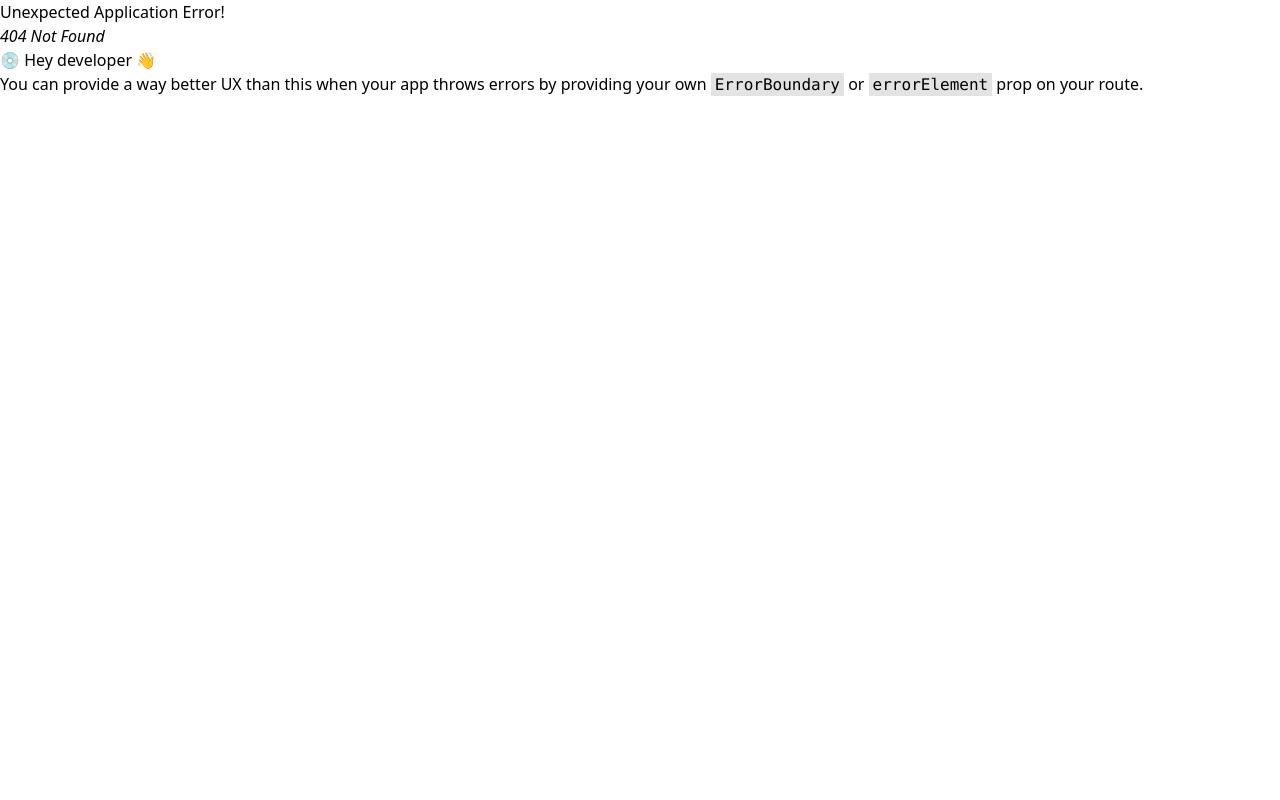
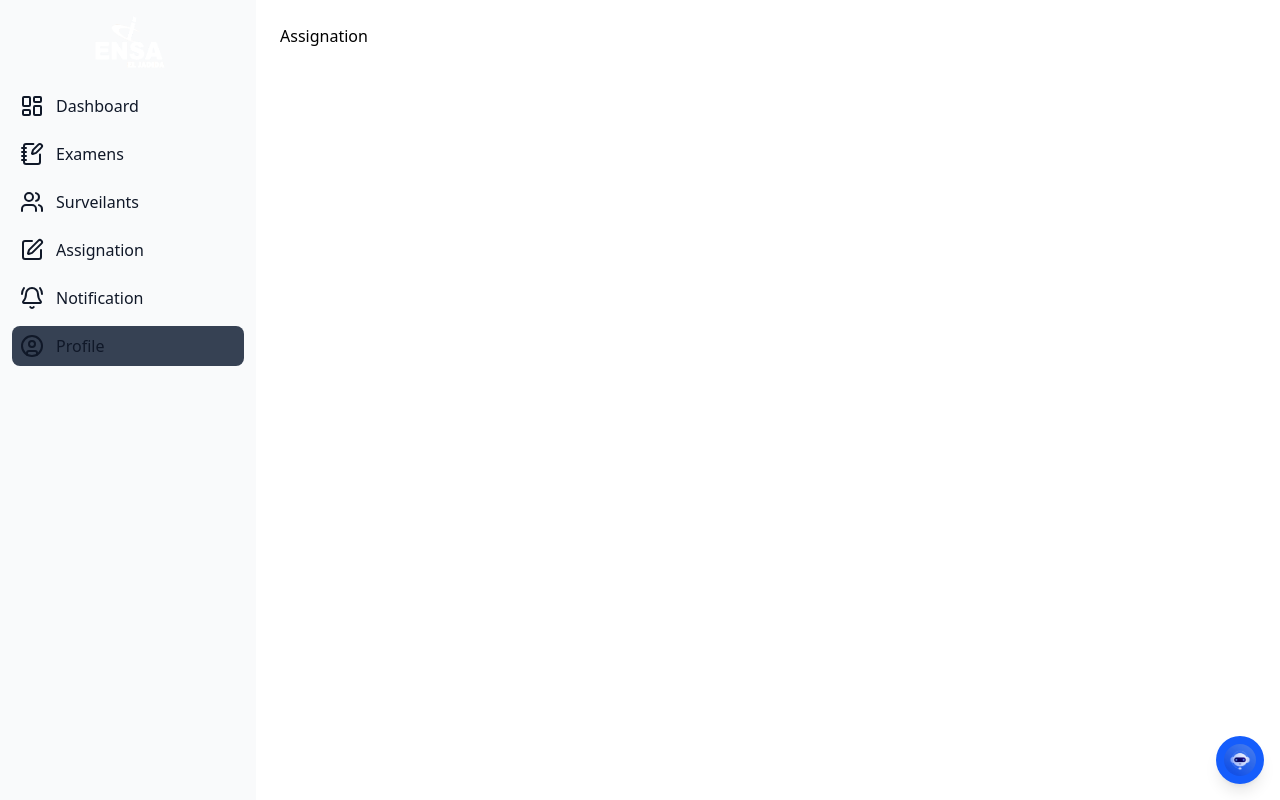
Before and after one commit to walid-mataich/EnsajSeurveillance, a React (Vite) app in the folder Frontend/: page /admin/profile in a window 1280 px wide. Before the commit this address had no page. Built offline with nearby package versions, Linux system fonts and the light colour scheme.

Commit message:
react-router

```diff
--- a/Frontend/src/App.jsx
+++ b/Frontend/src/App.jsx
@@ -5,6 +5,11 @@ import AdminLogin from "./pages/AdminLogin";
 import Home from "./pages/Home";
 import SurvDashboard from "./pages/SurvDashboard";
 import SurvLogin from "./pages/SurvLogin";
+import Sidebar from "./components/Sidebar";
+import AdminLayout from "./layouts/AdminLayout";
+import ExamenAdd from "./pages/ExamenAdd";
+import Assignation from "./pages/Assignation";
+
 
 import {
   Route,
@@ -12,17 +17,25 @@ import {
   createRoutesFromElements,
   RouterProvider,
 } from "react-router-dom";
+import { SiD } from "react-icons/si";
 
 const router = createBrowserRouter(
   createRoutesFromElements(
     <>
-      <Route path="/" index element={<AdminDashboard />} />
+      <Route path="/admin" element={<AdminLayout />}>
+        <Route index path="dashboard" element={<AdminDashboard />} />
+        <Route path="examens" element={<ExamenAdd/>} />
+        <Route path="surveillants" element={<Assignation/>} />
+        <Route path="Assignation" element={<Assignation/>} />
+        <Route path="Notif" element={<Assignation/>} />
+        <Route path="profile" element={<Assignation/>} />
+      </Route>
     </>
   )
 );
 
 function App() {
-  return <RouterProvider router = {router}/>;
+  return <RouterProvider router={router} />;
 }
 
 export default App;
--- a/Frontend/src/components/Sidebar.jsx
+++ b/Frontend/src/components/Sidebar.jsx
@@ -10,7 +10,9 @@ import {
 } from "lucide-react";
 import SidebarItem from "./SidebarItem";
 
-const Sidebar = ({ setSelectedTab }) => {
+const Sidebar = () => {
+
+
   const [isOpen, setIsOpen] = useState(false);
   const sidebarRef = useRef(null);
 
@@ -52,22 +54,27 @@ const Sidebar = ({ setSelectedTab }) => {
           </div>
 
           <ul className="space-y-2 font-medium">
-            <SidebarItem text="Dashboard" onClick={() => setSelectedTab("Dashboard")}>
+            <SidebarItem text="Dashboard" path="/admin/dashboard" >
               <LayoutDashboardIcon />
             </SidebarItem>
-            <SidebarItem text="Examens" onClick={() => setSelectedTab("Examens")}>
+
+            <SidebarItem text="Examens" path="/admin/examens">
               <NotebookPen />
             </SidebarItem>
-            <SidebarItem text="Surveilants" onClick={() => setSelectedTab("Surveilants")}>
+
+            <SidebarItem text="Surveilants" path="/admin/Surveillants">
               <Users />
             </SidebarItem>
-            <SidebarItem text="Assignation" onClick={() => setSelectedTab("Assignation")}>
+
+            <SidebarItem text="Assignation" path="/admin/Assignation">
               <SquarePen />
             </SidebarItem>
-            <SidebarItem text="Notification" onClick={() => setSelectedTab("Notification")}>
+
+            <SidebarItem text="Notification" path="/admin/Notif">
               <BellRing />
             </SidebarItem>
-            <SidebarItem text="Profile" onClick={() => setSelectedTab("Profile")}>
+
+            <SidebarItem text="Profile" path="/admin/profile">
               <CircleUser />
             </SidebarItem>
           </ul>
--- a/Frontend/src/components/SidebarItem.jsx
+++ b/Frontend/src/components/SidebarItem.jsx
@@ -1,16 +1,16 @@
 import React from 'react'
+import { NavLink } from 'react-router-dom'
 
-const SidebarItem = ({children,text,}) => {
+const SidebarItem = ({children,text,path}) => {
   return (
     <li>
-    <a
-      href="#"
-      className="flex items-center p-2 text-gray-900 rounded-lg dark:text-white hover:bg-gray-100 dark:hover:bg-gray-700 group"
-    >
+      <NavLink to={path} className={ ({isActive})=> `flex items-center p-2 text-gray-900 rounded-lg dark:text-white hover:bg-gray-100 dark:hover:bg-gray-700 group ${isActive &&"bg-gray-700"}`}>
+
       {children}
 
       <span className="ms-3">{text}</span>
-    </a>
+
+    </NavLink>
     </li>
 
   )
--- /dev/null
+++ b/Frontend/src/layouts/AdminLayout.jsx
@@ -0,0 +1,18 @@
+import React from "react";
+import Sidebar from "../components/Sidebar";
+import { Outlet } from "react-router-dom";
+import ChatBot from "../components/Chatbot";
+
+const AdminLayout = () => {
+  return (
+    <>
+      <Sidebar />
+      <div className="p-6 sm:ml-64">
+        <Outlet />
+      </div>
+      <ChatBot />
+    </>
+  );
+};
+
+export default AdminLayout;
--- a/Frontend/src/pages/AdminDashboard.jsx
+++ b/Frontend/src/pages/AdminDashboard.jsx
@@ -13,19 +13,10 @@ import { useState, useEffect, useRef } from "react";
 function AdminDashboard() {
   return (
     <>
-      <Sidebar />
-      {/*  */}
-
-      <div className="p-6 sm:ml-64">
-        <ExamSchedule />
-        <div className="flex-1 flex items-center justify-center p-6">
-          <ExamenForm />
-        </div>
-      </div>
-      <ChatBot/>
 
 
-      {/* <div class="p-4 sm:ml-64">
+
+      <div class="p-4 sm:ml-64">
         <div>
           <div className="text-center ml-auto m-10  rounded-md p-9 ">
             <h1 className="text-2xl font-bold">Types des surveillants</h1>
@@ -69,7 +60,7 @@ function AdminDashboard() {
         </div>
         <Matieres />
         </div>
-      */}
+
     </>
   );
 }
--- /dev/null
+++ b/Frontend/src/pages/Assignation.jsx
@@ -0,0 +1,9 @@
+import React from 'react'
+
+const Assignation = () => {
+  return (
+    <div>Assignation</div>
+  )
+}
+
+export default Assignation
--- /dev/null
+++ b/Frontend/src/pages/ExamenAdd.jsx
@@ -0,0 +1,76 @@
+import React from "react";
+import CountUp from "../components/Count";
+import Matieres from "../components/Matiere";
+import Sidebar from "../components/Sidebar";
+import ExamenForm from "../components/ExamenForm";
+import Planning from "../components/Planning";
+import ExamSchedule from "../components/ExamSchedule";
+import ChatBot from "../components/Chatbot";
+
+import { PieChart } from "@mui/x-charts";
+import { useState, useEffect, useRef } from "react";
+
+function ExamenAdd() {
+  return (
+    <>
+
+      {/*  */}
+
+
+        <ExamSchedule />
+        <div className="flex-1 flex items-center justify-center p-6">
+          <ExamenForm />
+        </div>
+
+
+
+      {/* <div class="p-4 sm:ml-64">
+        <div>
+          <div className="text-center ml-auto m-10  rounded-md p-9 ">
+            <h1 className="text-2xl font-bold">Types des surveillants</h1>
+
+            <PieChart
+              series={[
+                {
+                  data: [
+                    { id: 0, value: 35, label: "Professeurs" },
+                    { id: 1, value: 10, label: "Vacataires" },
+                    { id: 2, value: 15, label: "Doctorants" },
+                  ],
+                },
+              ]}
+              width={400}
+              height={200}
+            />
+          </div>
+          <div className="text-center ml-auto m-10  rounded-md p-9 ">
+            <h1 className="text-2xl font-bold">Nombre se surveillants</h1>
+            <CountUp
+              from={0}
+              to={60}
+              separator=","
+              direction="up"
+              duration={1}
+              className="count-up-text text-5xl font-bold"
+            />
+          </div>
+          <div className="text-center  m-10  rounded-md p-9 ">
+            <h1 className="text-2xl font-bold">Nombre des examens</h1>
+            <CountUp
+              from={0}
+              to={178}
+              separator=","
+              direction="up"
+              duration={1}
+              className="count-up-text text-5xl font-bold"
+            />
+          </div>
+        </div>
+        <Matieres />
+        </div>
+      */}
+    </>
+  );
+}
+
+export default ExamenAdd;
```
